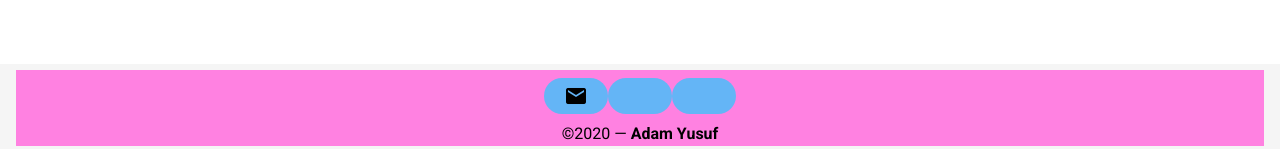
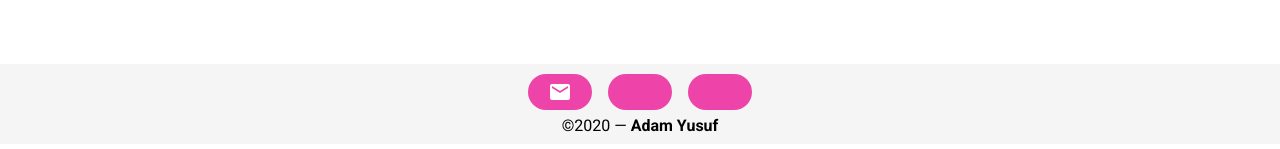
Before and after one commit to adamyusuf3494/personal-website, a Vue app: page / in a window 1280 px wide. Shown: the part 736-885 px from the top of the page. Built offline with nearby package versions, Linux system fonts and the light colour scheme.

Commit message:
Adam Yusuf changed footer colors

```diff
--- a/src/App.vue
+++ b/src/App.vue
@@ -9,23 +9,23 @@
 
     <v-footer>
             <v-row
-            class="primary lighten-2  text-center black--text"
+            class="transparent darker-2  text-center black--text"
         justify="center"
         no-gutters
       >
            <v-btn
           v-for="icon in icons"
           :key="icon"
-          color="black"
+          color="white"
           text
           rounded
-          class="blue lighten-2 my-2"
+          class=" primary mx-2 my-1"
         >
           <v-icon>{{ icon }}</v-icon>
 
         </v-btn>
         <v-col
-          class="primary lighten-2  text-center black--text"
+          class="transparent darker-2  text-center black--text"
           cols="12"
         >
           <span>&copy;2020 — <strong>Adam Yusuf</strong></span>
```
